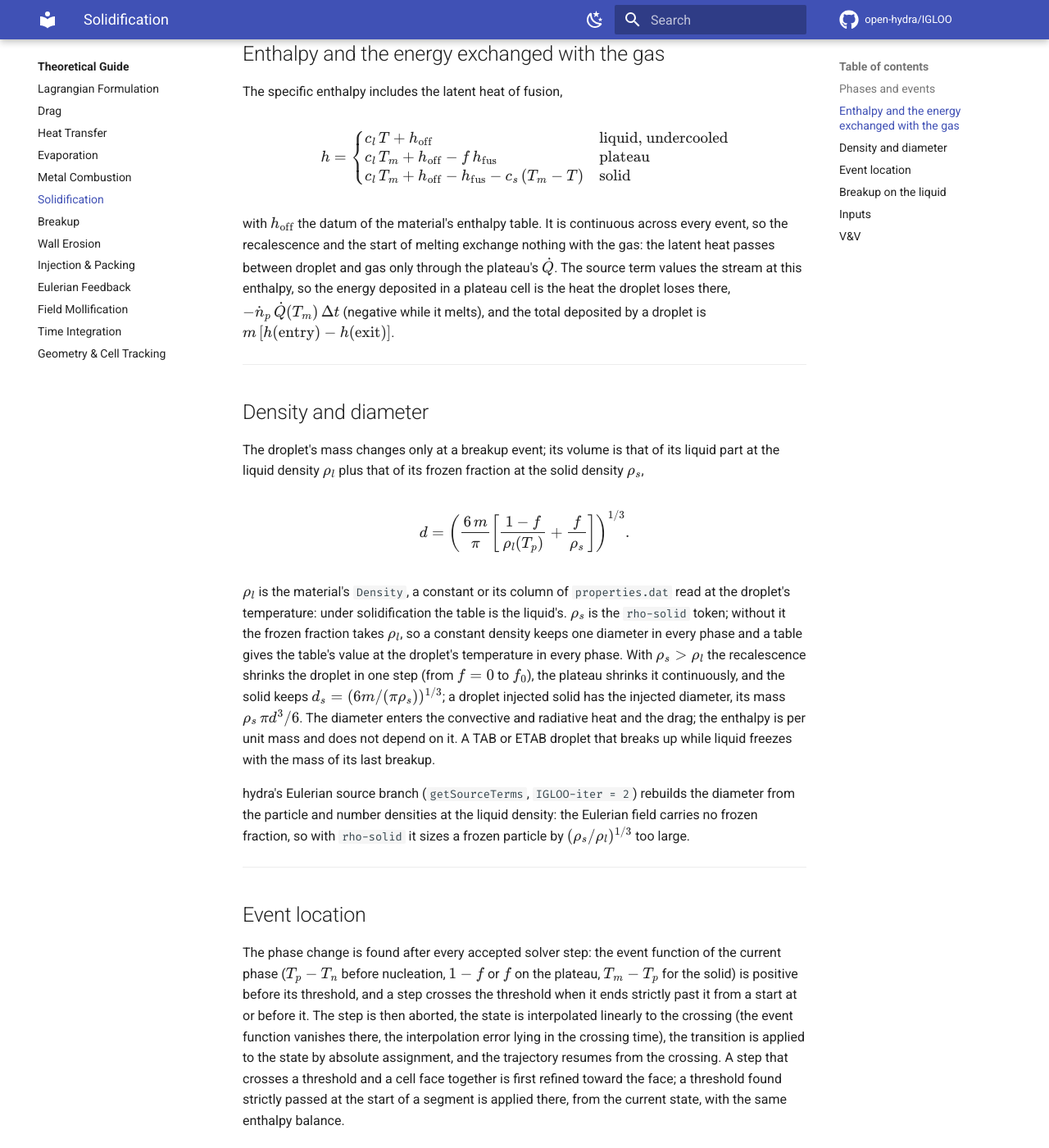
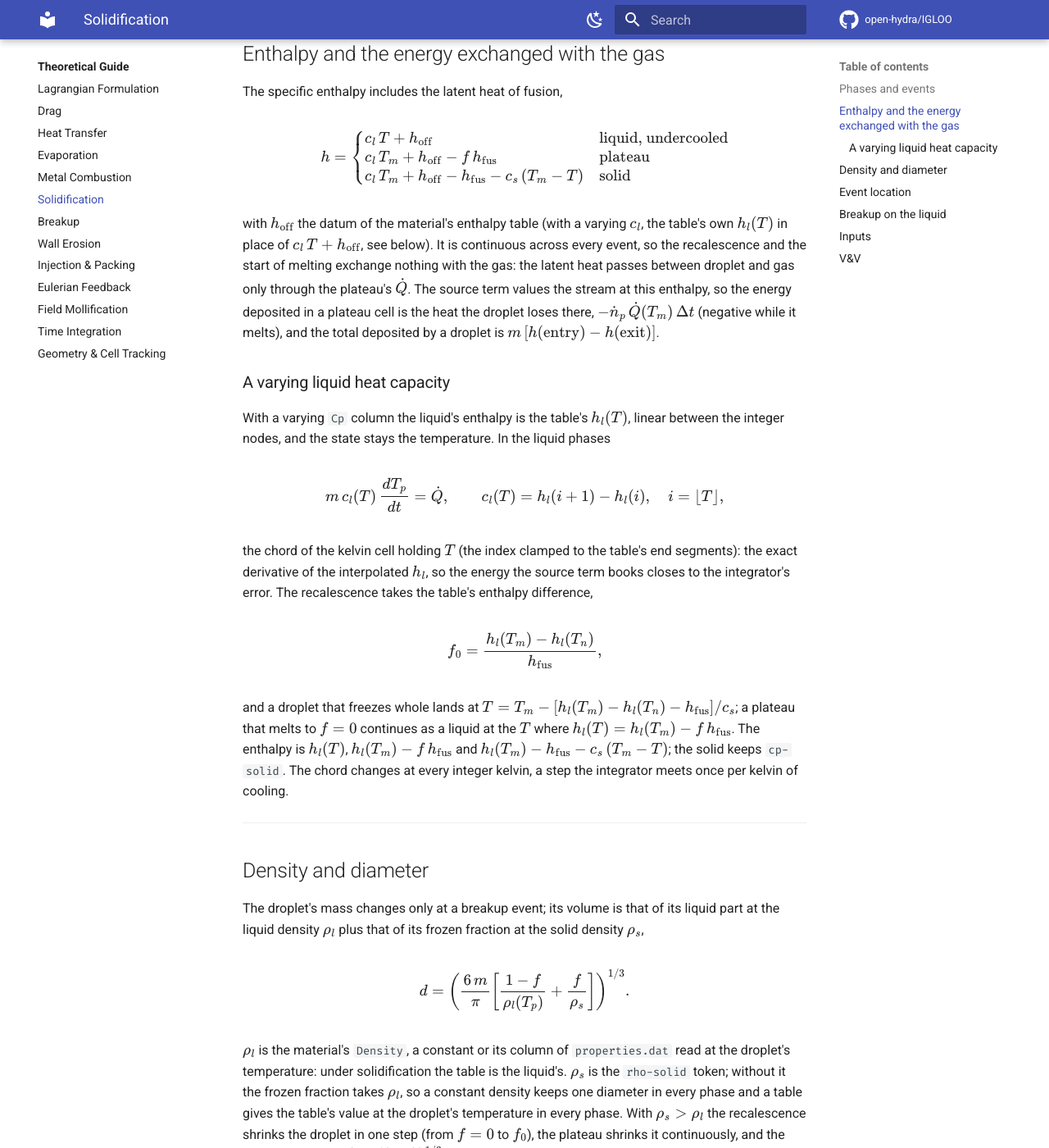
Before and after one commit to open-hydra/IGLOO, an MkDocs documentation site: the page built from docs/theory/solidification.md, in a window 1280 px wide and 1400 px high, scrolled down 1971 px. Shown: the whole window at 82% size. Built offline with MkDocs 1.6.1 and Material for MkDocs 9.7.7, drawn with Linux system fonts in a browser that asks for light colours; comment, search, counter and statistics services are not loaded; some of the changed text lies outside the part shown.

Commit message:
docs: a varying liquid cp under solidification
The solidification page states the liquid's chord heat capacity, the
recalescence and the re-melt on the table's enthalpy and drops the
refusal; the state-variable rule in the governing equations and the
property-table section of the input page name the exception; the V&V
index and the literature page list the two cases and the counts.

Co-Authored-By: Claude Opus 5.5 (1M context) <noreply@anthropic.com>
Claude-Session: https://claude.ai/code/session_019zi1qiuw7HF2aRfC8FR4xx

```diff
--- a/docs/theory/solidification.md
+++ b/docs/theory/solidification.md
@@ -88,13 +88,36 @@ c_l\,T_m + h_\mathrm{off} - h_\mathrm{fus} - c_s\,(T_m - T) & \text{solid}
 \end{cases}
 $$
 
-with $h_\mathrm{off}$ the datum of the material's enthalpy table.  It is continuous
+with $h_\mathrm{off}$ the datum of the material's enthalpy table (with a varying $c_l$, the table's own
+$h_l(T)$ in place of $c_l\,T + h_\mathrm{off}$, see below).  It is continuous
 across every event, so the recalescence and the start of melting exchange nothing
 with the gas: the latent heat passes between droplet and gas only through the
 plateau's $\dot Q$.  The source term values the stream at this enthalpy, so the
 energy deposited in a plateau cell is the heat the droplet loses there,
 $-\dot n_p\,\dot Q(T_m)\,\Delta t$ (negative while it melts), and the total deposited
 by a droplet is $m\,[h(\text{entry}) - h(\text{exit})]$.
+
+### A varying liquid heat capacity
+
+With a varying `Cp` column the liquid's enthalpy is the table's $h_l(T)$, linear between the
+integer nodes, and the state stays the temperature.  In the liquid phases
+
+$$
+m\,c_l(T)\,\frac{dT_p}{dt} = \dot Q, \qquad c_l(T) = h_l(i+1) - h_l(i),\quad i = \lfloor T \rfloor,
+$$
+
+the chord of the kelvin cell holding $T$ (the index clamped to the table's end segments): the exact
+derivative of the interpolated $h_l$, so the energy the source term books closes to the integrator's
+error.  The recalescence takes the table's enthalpy difference,
+
+$$
+f_0 = \frac{h_l(T_m) - h_l(T_n)}{h_\mathrm{fus}},
+$$
+
+and a droplet that freezes whole lands at $T = T_m - [h_l(T_m) - h_l(T_n) - h_\mathrm{fus}]/c_s$; a plateau that
+melts to $f = 0$ continues as a liquid at the $T$ where $h_l(T) = h_l(T_m) - f\,h_\mathrm{fus}$.  The enthalpy is
+$h_l(T)$, $h_l(T_m) - f\,h_\mathrm{fus}$ and $h_l(T_m) - h_\mathrm{fus} - c_s\,(T_m - T)$; the solid keeps
+`cp-solid`.  The chord changes at every integer kelvin, a step the integrator meets once per kelvin of cooling.
 
 ---
 
@@ -199,10 +222,10 @@ All per material, as `key=value` tokens on the material line of the phase file
 | `T-nuc` | nucleation temperature (K), below `T-melt` | 0.8 `T-melt` |
 | `rho-solid` | density of the solid (kg/m³), not negative | the liquid density |
 
-Setup refuses a solidifying material that also evaporates or burns, one with a negative
-`rho-solid`, and one whose `properties.dat` has a varying `Cp` column: the model
-integrates the temperature with a constant heat capacity.  A varying `Density` column is the
-liquid's ([Density and diameter](#density-and-diameter)).  Melting uses the same keys, and
+Setup refuses a solidifying material that also evaporates or burns, and one with a negative
+`rho-solid`.  A varying `Cp` column is the liquid's ([A varying liquid heat
+capacity](#a-varying-liquid-heat-capacity)), and so is a varying `Density` column
+([Density and diameter](#density-and-diameter)).  Melting uses the same keys, and
 a breaking material takes its surface tension and viscosity as any other (see [Breakup](breakup.md)).
 
 For alumina the NIST-JANAF tables ([JANAF98], Al₂O₃ liquid and α-Al₂O₃) give
@@ -239,6 +262,8 @@ the outlet, the exit flows, the energy balance, the Eulerian mass and the scatte
 `solid-box-rhos` and `solid-box-varrho` (`rho-solid` and a liquid density table: the mass and
 the diameter of every row, the plateau and the cooling against their closed forms or an
 independent integration), `solid-brk-tab-rhos` (TAB with `rho-solid`: a frozen drop keeps the
-mass of its last breakup) and
-the two-sweep `repeatability/solid-box`, plus seven setup refusals.  See
+mass of its last breakup), `solid-box-varcp` and `solid-brk-khrt-varcp` (a varying liquid heat capacity:
+the liquid on the table's chords against their cell-by-cell solution, the recalescence, the energy on the table,
+and the same under KH-RT with a density table) and
+the two-sweep `repeatability/solid-box`, plus six setup refusals.  See
 `tests/solidification/INFO.md`.
```
Also changed, not shown: docs/theory/governing-equations.md (+3 -2 lines), docs/user/input.md (+2 -1 lines), docs/vv/index.md (+4 -3 lines), docs/vv/literature.md (+3 -2 lines).
